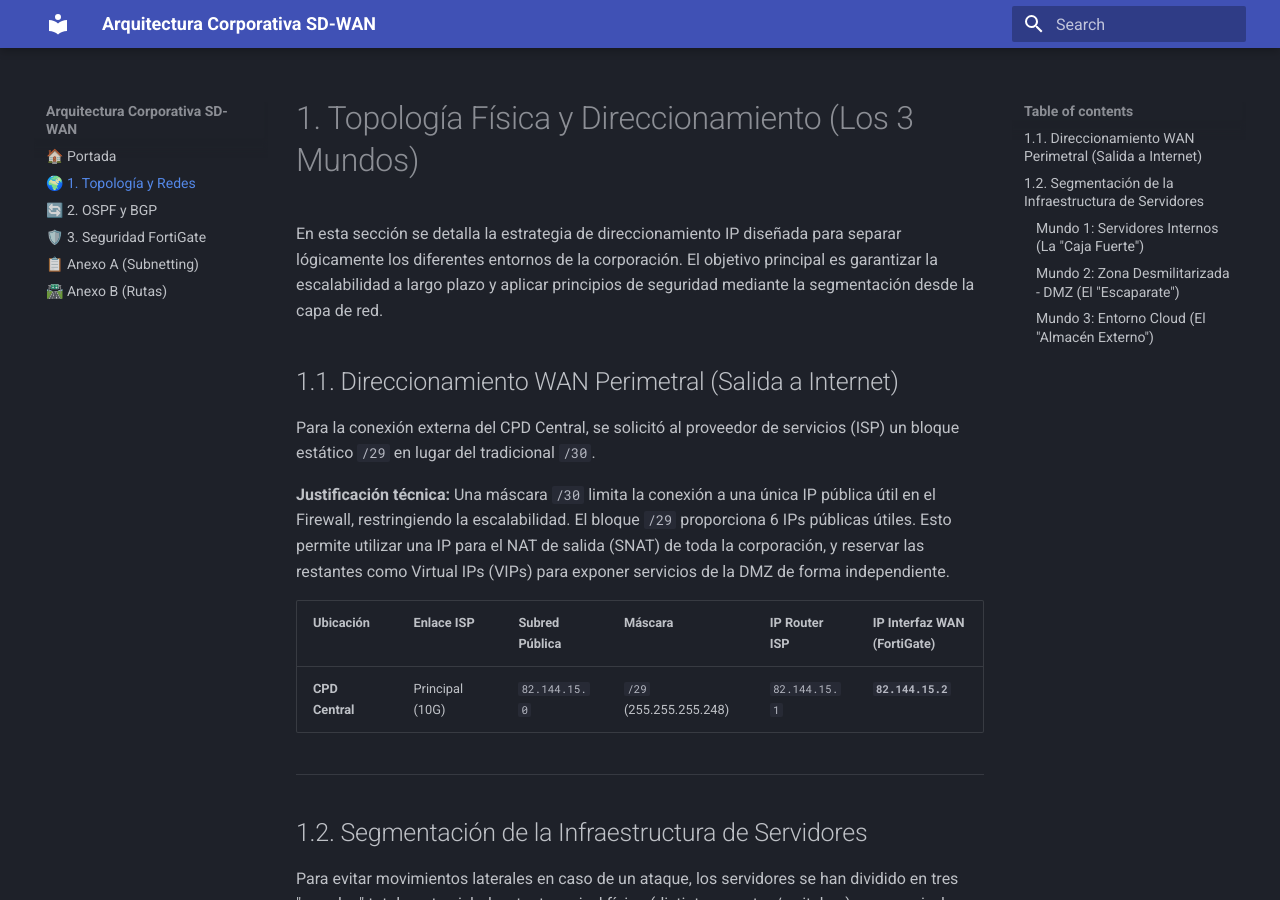
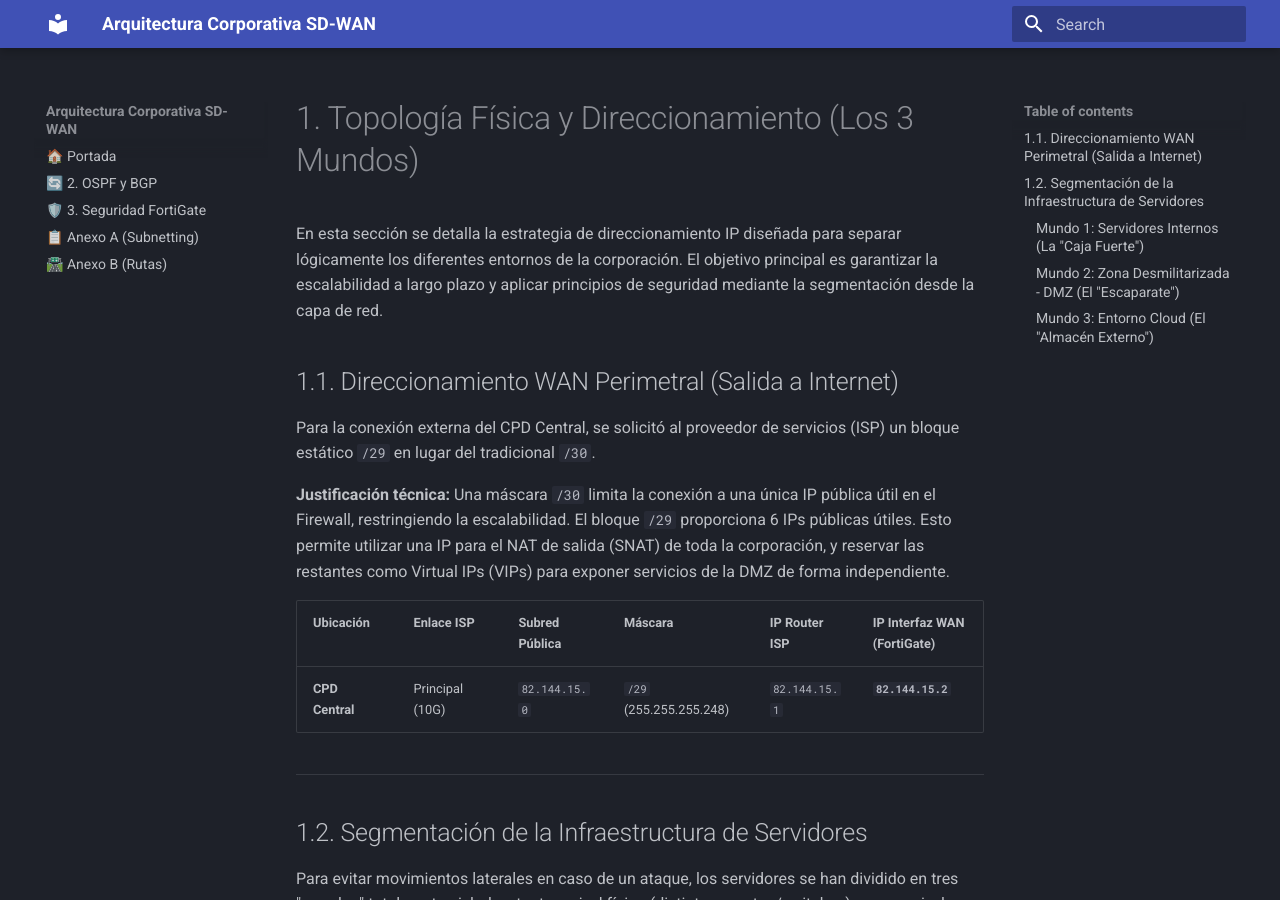
Before and after one commit to lianas13/arquitectura-red-corporativa-sdwan, an MkDocs documentation site: the page built from docs/1-direccionamiento.md, in a window 1280 px wide and 900 px high. Built offline with MkDocs 1.6.1 and Material for MkDocs 9.7.7, drawn with Linux system fonts in a browser that asks for light colours.

Commit message:
Update mkdocs.yml

```diff
--- a/mkdocs.yml
+++ b/mkdocs.yml
@@ -6,7 +6,6 @@ theme:
     primary: indigo
 nav:
   - 🏠 Portada: index.md
-  - 🌍 1. Topología y Redes: 1-direccionamiento.md
   - 🔄 2. OSPF y BGP: 2-enrutamiento-ospf-bgp.md
   - 🛡️ 3. Seguridad FortiGate: 3-seguridad-fortigate.md
   - 📋 Anexo A (Subnetting): 4-anexo-subnetting-vlans.md
```
